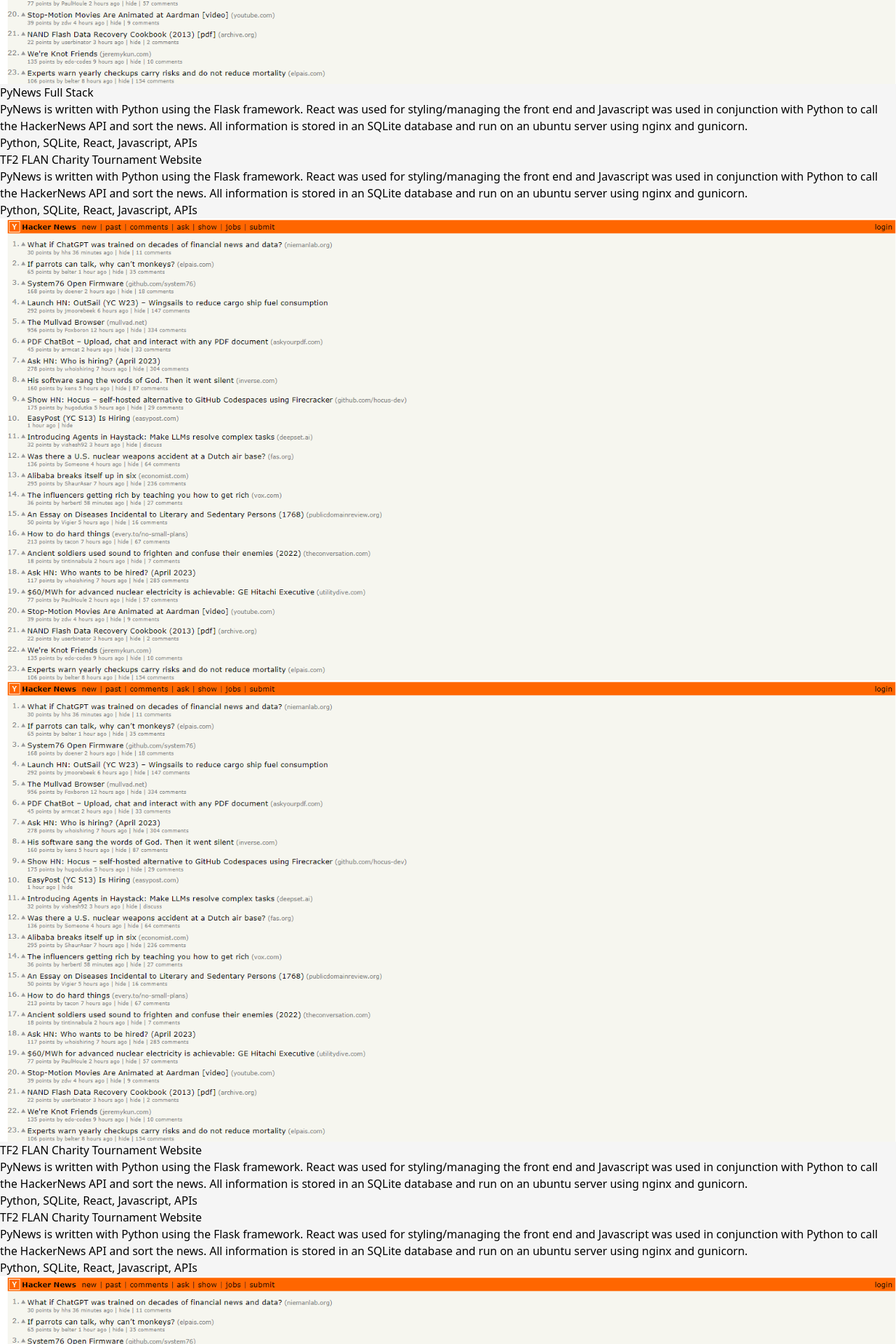
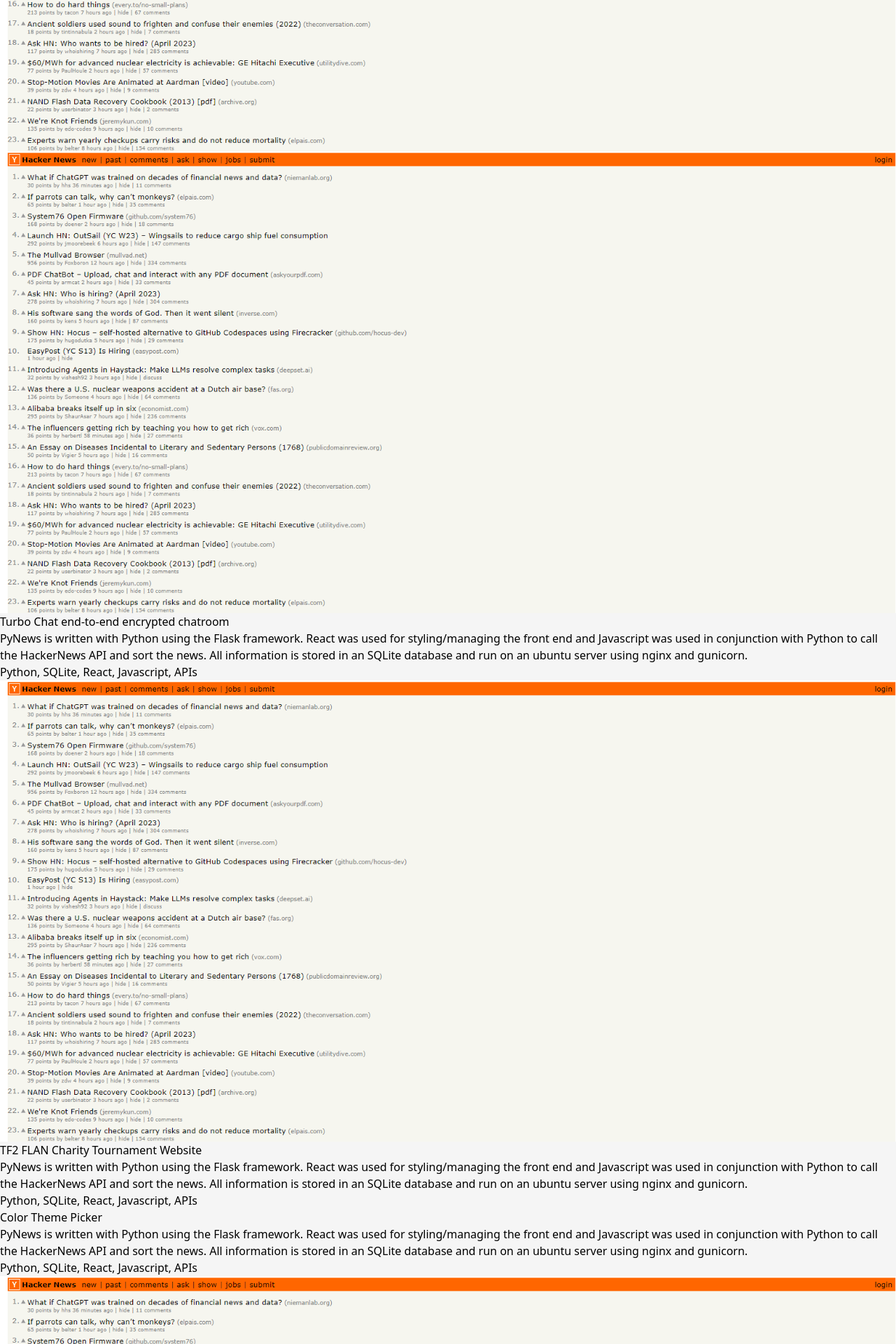
Before and after one commit to abrahambeltran/portfoliov2, a React (Vite) app: page / in a window 1280 px wide. Shown: the part 4500-6420 px from the top of the page at 70% size. Built offline with nearby package versions, Linux system fonts and the light colour scheme.

Commit message:
Moved around components
added in another template for a fifth project

```diff
--- a/src/components/Navbar.jsx
+++ b/src/components/Navbar.jsx
@@ -9,7 +9,7 @@
     };
 
     return (
-        <div className="bg-[#f5f5f5] backdrop-filter backdrop-blur-lg bg-opacity-30 flex justify-center items-center h-24 fill mx-auto px-4 sticky top-0 z-50 shadow">
+        <div className="bg-[#f5f5f5] backdrop-filter backdrop-blur-lg bg-opacity-40 flex justify-center items-center h-24 fill mx-auto px-4 sticky top-0 z-50 shadow">
             <div className="bg-[#ebebeb] text-black flex justify-center items-center rounded-full p-1">
                 <ul class="flex">
                     <li>
--- a/src/components/Projects.jsx
+++ b/src/components/Projects.jsx
@@ -7,35 +7,10 @@
                 rel="stylesheet"
                 href="https://cdn.jsdelivr.net/gh/devicons/devicon@v2.14.0/devicon.min.css"
             />
-            {/* PyNews Full Stack */}
-            <div className="grid grid-cols-4 p-4 max-w-[1240px] my-[20px] mx-auto">
-                <div className="grid grid-flow-row col-span-2">
-                    <p className="md:text-5xl sm:text-3xl text-2xl bg-gray-300 p-1/2 flex justify-around shadow-lg">
-                        <img src="/src/assets/PyNews.png" className="" />
-                    </p>
-                </div>
-                <div className="mx-auto grid col-span-2 justify-center p-5 bg-[#FE5944] shadow-lg">
-                    <p className="md:text-xl sm:text-l text-l font-bold p-3 text-[#FCFFFA]">
-                        PyNews Full Stack
-                    </p>
-                    <p className="md:text-sm sm:text-sm text-sm p-3">
-                        PyNews is written with Python using the Flask framework.
-                        React was used for styling/managing the front end and
-                        Javascript was used in conjunction with Python to call
-                        the HackerNews API and sort the news. All information is
-                        stored in an SQLite database and run on an ubuntu server
-                        using nginx and gunicorn.
-                    </p>
-                    <p className="p-3 text-[#FCFFFA] font-bold">
-                        Python, SQLite, React, Javascript, APIs
-                    </p>
-                </div>
-            </div>
-            {/* FLAN Charity Tournament */}
             <div className="grid grid-cols-4 p-4 max-w-[1240px] my-[20px] mx-auto">
                 <div className="mx-auto grid col-span-2 justify-center p-5 bg-[#FE5944] shadow-lg ">
                     <p className="md:text-xl sm:text-l text-l font-bold p-3 text-[#FCFFFA]">
-                        TF2 FLAN Charity Tournament Website
+                        Personal Financial Dashboard
                     </p>
                     <p className="md:text-sm sm:text-sm text-sm p-3">
                         PyNews is written with Python using the Flask framework.
@@ -55,7 +30,6 @@
                     </p>
                 </div>
             </div>
-            {/* E-Commerce Website */}
             <div className="grid grid-cols-4 p-4 max-w-[1240px] my-[20px] mx-auto">
                 <div className="grid grid-flow-row col-span-2">
                     <p className="md:text-5xl sm:text-3xl text-2xl bg-gray-300 p-1/2 flex justify-around shadow-lg">
@@ -63,6 +37,29 @@
                     </p>
                 </div>
                 <div className="mx-auto grid col-span-2 justify-center p-5 bg-[#FE5944] shadow-lg ">
+                    <p className="md:text-xl sm:text-l text-l font-bold p-3 text-[#FCFFFA]">
+                        Turbo Chat end-to-end encrypted chatroom
+                    </p>
+                    <p className="md:text-sm sm:text-sm text-sm p-3">
+                        PyNews is written with Python using the Flask framework.
+                        React was used for styling/managing the front end and
+                        Javascript was used in conjunction with Python to call
+                        the HackerNews API and sort the news. All information is
+                        stored in an SQLite database and run on an ubuntu server
+                        using nginx and gunicorn.
+                    </p>
+                    <p className="p-3 text-[#FCFFFA] font-bold">
+                        Python, SQLite, React, Javascript, APIs
+                    </p>
+                </div>
+            </div>
+            <div className="grid grid-cols-4 p-4 max-w-[1240px] my-[20px] mx-auto">
+                <div className="grid grid-flow-row col-span-2">
+                    <p className="md:text-5xl sm:text-3xl text-2xl bg-gray-300 p-1/2 flex justify-around shadow-lg">
+                        <img src="/src/assets/PyNews.png" className="" />
+                    </p>
+                </div>
+                <div className="mx-auto grid col-span-2 justify-center p-5 bg-[#FE5944] shadow-lg">
                     <p className="md:text-xl sm:text-l text-l font-bold p-3 text-[#FCFFFA]">
                         TF2 FLAN Charity Tournament Website
                     </p>
@@ -79,11 +76,10 @@
                     </p>
                 </div>
             </div>
-            {/* KeepingUp Social Media Website */}
             <div className="grid grid-cols-4 p-4 max-w-[1240px] my-[20px] mx-auto">
                 <div className="mx-auto grid col-span-2 justify-center p-5 bg-[#FE5944] shadow-lg ">
                     <p className="md:text-xl sm:text-l text-l font-bold p-3 text-[#FCFFFA]">
-                        TF2 FLAN Charity Tournament Website
+                        Color Theme Picker
                     </p>
                     <p className="md:text-sm sm:text-sm text-sm p-3">
                         PyNews is written with Python using the Flask framework.
@@ -103,6 +99,29 @@
                     </p>
                 </div>
             </div>
+            <div className="grid grid-cols-4 p-4 max-w-[1240px] my-[20px] mx-auto">
+                <div className="grid grid-flow-row col-span-2">
+                    <p className="md:text-5xl sm:text-3xl text-2xl bg-gray-300 p-1/2 flex justify-around shadow-lg">
+                        <img src="/src/assets/PyNews.png" className="" />
+                    </p>
+                </div>
+                <div className="mx-auto grid col-span-2 justify-center p-5 bg-[#FE5944] shadow-lg">
+                    <p className="md:text-xl sm:text-l text-l font-bold p-3 text-[#FCFFFA]">
+                        PyNews Full Stack Website
+                    </p>
+                    <p className="md:text-sm sm:text-sm text-sm p-3">
+                        PyNews is written with Python using the Flask framework.
+                        React was used for styling/managing the front end and
+                        Javascript was used in conjunction with Python to call
+                        the HackerNews API and sort the news. All information is
+                        stored in an SQLite database and run on an ubuntu server
+                        using nginx and gunicorn.
+                    </p>
+                    <p className="p-3 text-[#FCFFFA] font-bold">
+                        Python, SQLite, React, Javascript, APIs
+                    </p>
+                </div>
+            </div>
         </div>
     );
 };
```
